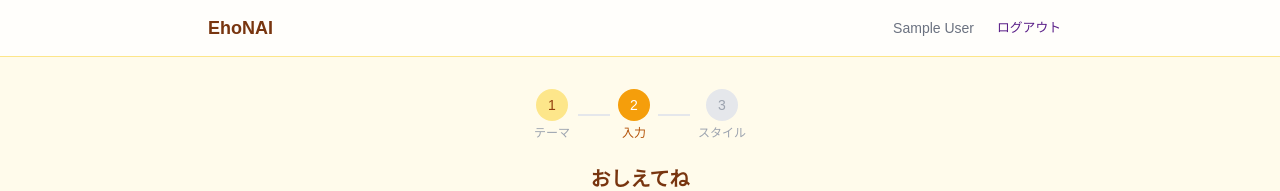
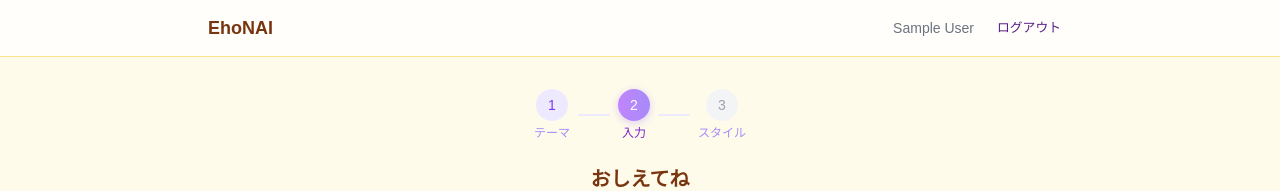
Before and after one commit to ksc0000/story-gen, a Next.js app: page /create/input in a window 1280 px wide. Shown: the top 191 px of the page. Built offline with nearby package versions, Linux system fonts and the light colour scheme; no server answers; sample sign-in values are in the browser's storage; a web font is replaced by a local one.

Commit message:
feat: update StepIndicator with gradient steps and spring animations

```diff
--- a/src/components/step-indicator.tsx
+++ b/src/components/step-indicator.tsx
@@ -1,3 +1,8 @@
+"use client";
+
+import { motion } from "framer-motion";
+import { springDefault } from "@/lib/motion";
+
 interface StepIndicatorProps {
   currentStep: 1 | 2 | 3;
 }
@@ -13,10 +18,36 @@ export function StepIndicator({ currentStep }: StepIndicatorProps) {
         const isDone = stepNum < currentStep;
         return (
           <div key={label} className="flex items-center gap-2">
-            {i > 0 && <div className={`h-0.5 w-8 ${isDone ? "bg-amber-500" : "bg-gray-200"}`} />}
+            {i > 0 && (
+              <div className="relative h-0.5 w-8 bg-violet-100 overflow-hidden rounded-full">
+                {isDone && (
+                  <motion.div
+                    className="absolute inset-0 bg-gradient-to-r from-purple-400 to-violet-400"
+                    initial={{ scaleX: 0 }}
+                    animate={{ scaleX: 1 }}
+                    transition={springDefault}
+                    style={{ transformOrigin: "left" }}
+                  />
+                )}
+              </div>
+            )}
             <div className="flex flex-col items-center">
-              <div className={`flex h-8 w-8 items-center justify-center rounded-full text-sm font-medium ${isActive ? "bg-amber-500 text-white" : isDone ? "bg-amber-200 text-amber-800" : "bg-gray-200 text-gray-400"}`}>{stepNum}</div>
-              <span className={`mt-1 text-xs ${isActive ? "text-amber-700 font-medium" : "text-gray-400"}`}>{label}</span>
+              <motion.div
+                className={`flex h-8 w-8 items-center justify-center rounded-full text-sm font-medium ${
+                  isActive
+                    ? "bg-gradient-to-r from-purple-400 to-violet-400 text-white shadow-[0_2px_8px_rgba(167,139,250,0.4)]"
+                    : isDone
+                    ? "bg-violet-100 text-violet-600"
+                    : "bg-gray-100 text-gray-400"
+                }`}
+                animate={isActive ? { scale: [1, 1.1, 1] } : {}}
+                transition={isActive ? { duration: 0.5, ease: "easeOut" } : {}}
+              >
+                {stepNum}
+              </motion.div>
+              <span className={`mt-1 text-xs ${isActive ? "text-purple-700 font-medium" : "text-violet-400"}`}>
+                {label}
+              </span>
             </div>
           </div>
         );
```
